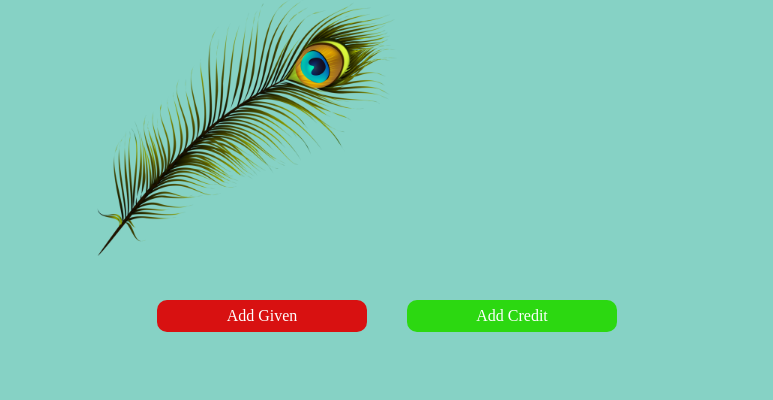
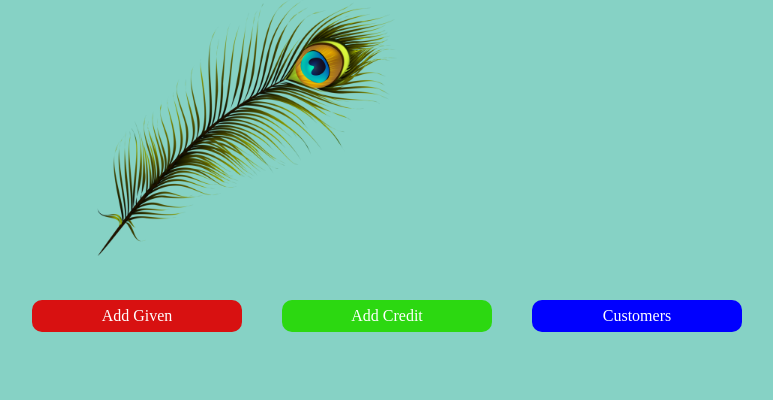
Before and after one commit to VishalAmbhore2954/Mera-Khata-Project, a PHP site: page /Home.php in a window 1280 px wide. Shown: the part 61-461 px from the top of the page, without its empty margins (253-1026 px from the left). Run offline with PHP 8.4, Linux system fonts and the light colour scheme.

Commit message:
create and linked display customer file

```diff
--- a/Home.php
+++ b/Home.php
@@ -27,6 +27,7 @@
     <div class="btns">
         <a type="button" id="add" href="addGiven.php">Add Given</a>
         <a type="button" id="credit" href="addCredit.php">Add Credit</a>
+        <a type="button" id="allCust" href="DisplayCustomer.php" style="background-color:blue; color:white">Customers</a>
     </div>
 </body>
 </html>
```
